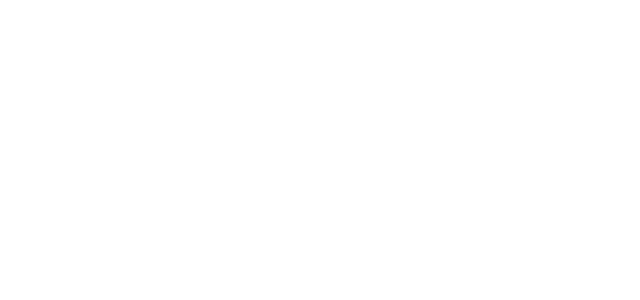
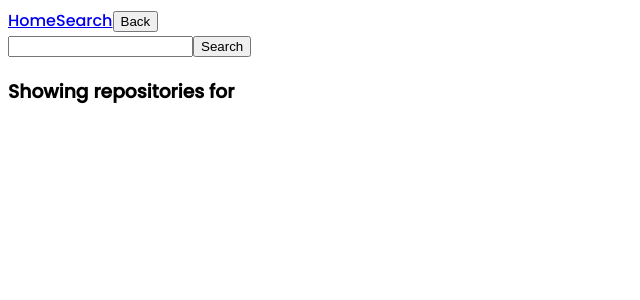
Before and after one commit to georgeo23/github_repo_project, a React app: page /search in a window 1280 px wide. Shown: the top 300 px of the page, without its empty margins (0-640 px from the left). Built offline with nearby package versions, Linux system fonts and the light colour scheme.

Commit message:
retrieved API data, but not able to map yet

```diff
--- a/package.json
+++ b/package.json
@@ -42,6 +42,7 @@
     "react-redux": "^7.2.1",
     "react-router-dom": "^5.2.0",
     "redux": "^4.0.5",
-    "redux-devtools-extension": "^2.13.8"
+    "redux-devtools-extension": "^2.13.8",
+    "redux-thunk": "^2.3.0"
   }
 }
--- a/src/App.js
+++ b/src/App.js
@@ -2,16 +2,21 @@ import React from "react";
 import "./styles/App.css";
 import { Switch, Route } from 'react-router-dom'
 import Welcome from './Page/welcome'
+import Search from './Page/search'
+import NavBar from './Components/NavBar.js';
 
 
 class App extends React.Component {
   render() {
     return (
-      <>
-        <Switch>
-          <Route exact path='/' component = { Welcome } />
-        </Switch>
-      </>
+      <div id="app">
+
+        <NavBar />
+          <Switch>
+            <Route exact path='/' component = { Welcome } />
+            <Route path='/search' component = { Search } />
+          </Switch>
+      </div>
     );
   }
 }
--- /dev/null
+++ b/src/Components/Backbutton.js
@@ -0,0 +1,9 @@
+import React from 'react'
+import { withRouter } from 'react-router-dom'
+
+function BackButton(props) {
+    return (
+        <button id="back" onClick={props.history.goBack}>Back</button>
+    )
+}
+export default withRouter(BackButton)
--- /dev/null
+++ b/src/Components/NavBar.js
@@ -0,0 +1,16 @@
+import React from 'react';
+import { NavLink } from 'react-router-dom';
+import BackButton from './BackButton';
+
+const NavBar = () => {
+    return (
+        <nav>
+            <NavLink className="home-link" to="/">Home</NavLink>
+            <NavLink activeClassName="active" to="/search">Search</NavLink>
+            <BackButton />
+
+        </nav>
+    );
+}
+
+export default NavBar;
--- a/src/Components/SearchBar.js
+++ b/src/Components/SearchBar.js
@@ -1,23 +1,26 @@
 import React, { Component } from 'react';
+import { connect } from 'react-redux';
+import { getData } from '../actions/index'
 
 class SearchBar extends Component {
-    state = { userInput: "" }
+    state = { username: "" }
 
     handleSubmit = (e) => {
         e.preventDefault();
-        // add in data from api
+        this.props.username(this.state.username)
     }
 
     handleChange = e => {
-        this.setState({ userInput: e.target.value })
+        this.setState({ username: e.target.value })
     }
+
 
 
     render() {
         return(
             <div>
                 <form onSubmit={this.handleSubmit}>
-                    <input type="text" onChange={this.handleChange} />
+                    <input type="text" onChange={this.handleChange}/>
                     <input type="submit" value="Search" />
                 </form>
 
@@ -26,4 +29,8 @@ class SearchBar extends Component {
     }
 }
 
-export default SearchBar;
+const mDTP = dispatch => ({
+    username: (name) => dispatch(getData(name))
+})
+
+export default connect(null, mDTP) (SearchBar);
--- /dev/null
+++ b/src/Components/index.js
@@ -0,0 +1 @@
+import { default as NavBar } from './NavBar'
--- a/src/Page/search.js
+++ b/src/Page/search.js
@@ -1,17 +1,31 @@
 import React, { Component } from 'react';
 import { connect } from 'react-redux';
 import SearchBar from '../Components/SearchBar';
+// import { getData } from '../actions';
 
-class Search extends React.Component{
+
+class Search extends Component{
+
+    getData = username => {this.props.getData(username)}
+
     render() {
         return (
             <>
                 <div>
+                <SearchBar getResult={ this.getData } />
+                    <h3>Showing repositories for {this.props.data}</h3>
+                    <ul>
 
-                    <h1>Showing repositories for {this.props.username}</h1>
+                    </ul>
                 </div>
             </>
         )
 
     }
 }
+export const mSTP = state => ({
+    result: state.result,
+    data: state.data
+})
+export const mDTP = dispatch => ({ getData: name => dispatch({ type: 'LOAD_SEARCH', payload: name})});
+export default connect(mSTP, mDTP) (Search);
--- a/src/Page/welcome.js
+++ b/src/Page/welcome.js
@@ -1,11 +1,12 @@
 import React from 'react'
 import SearchBar from '../components/SearchBar'
+import { getData } from '../actions';
 
 const Welcome = () => (
     <>
         <h1>Welcome to GitHub Repo Search</h1>
-        <h2>Please enter your username</h2>
-        <SearchBar getResult={this.getResult}/>
+        <h2>This program will show you your GitHub repositories</h2>
+
     </>
 )
 export default Welcome;
--- a/src/actions/index.js
+++ b/src/actions/index.js
@@ -1,14 +1,17 @@
+import React from 'react'
+let userData;
+export const loadResult = ({ results: { name } }) => ({
+    type: "LOAD_SEARCH",
+    payload: { name }
+})
 
-export const loadResult = ({ results: { userData } }) => ({
-    type: 'SEARCH',
-    payload: { userData }
-});
 
 export const getData = searchTerm => {
     return async dispatch => {
         try {
-            const userData = await fetchUserData(searchTerm);
-            dispatch(loadResult(userData))
+            userData = await fetchUserData(searchTerm);
+            console.log(userData[0].name)
+            dispatch(loadResult(userData[0].name))
         } catch (err) {
             console.warn(err.message);
         };
@@ -18,9 +21,9 @@ export const getData = searchTerm => {
 // Helpers
 const fetchUserData = async searchTerm => {
     try {
-        // const resp = await fetch(`https://geocode.xyz/${searchTerm}?json=1`);
-        const resp = await fetch(`https://api.github.com/${userInput}/repos`);
+        const resp = await fetch(`https://api.github.com/users/${searchTerm}/repos`);
         const data = await resp.json();
+
         return data;
     } catch(err) {
         throw new Error(err.message)
--- a/src/reducers/gitHubReducer.js
+++ b/src/reducers/gitHubReducer.js
@@ -4,6 +4,8 @@ const gitHubReducer = (state=initState, action) => {
     switch(action.type){
         case 'SEARCH':
             return { username: action.payload}
+        case 'LOAD_SEARCH':
+            return { ...state, result: action.payload}
         default:
             return state
     }
--- a/src/store.js
+++ b/src/store.js
@@ -1,7 +1,8 @@
 import { createStore, applyMiddleware } from 'redux';
+import thunk from 'redux-thunk';
 import { composeWithDevTools } from 'redux-devtools-extension';
 import { gitHubReducer } from './reducers/';
 
-const store = createStore(gitHubReducer, composeWithDevTools(applyMiddleware()));
+const store = createStore(gitHubReducer, composeWithDevTools(applyMiddleware(thunk)));
 
 export default store;
```
Also changed, not shown: 1 other file (tests, documents, lock files or other folders).
